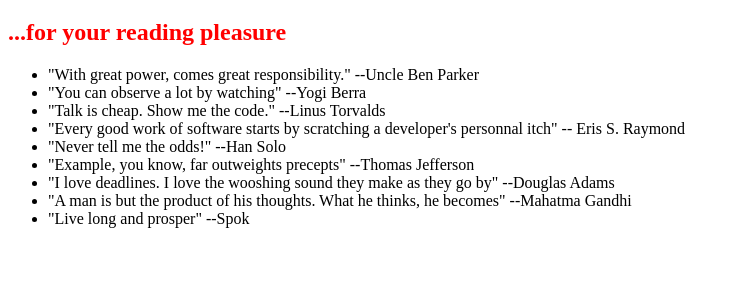
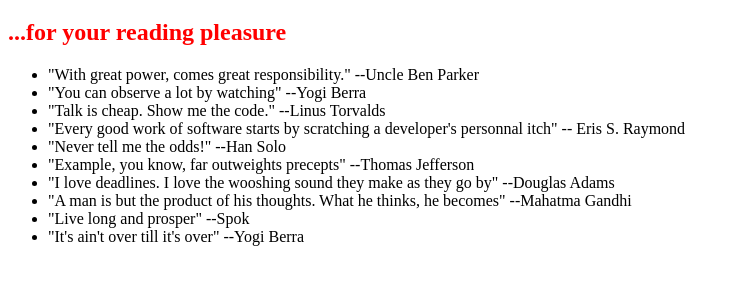
Before and after one commit to mowmow31/0main_openSAPrepo, a plain HTML site: page index.html in a window 1280 px wide. Shown: the part 61-346 px from the top of the page, without its empty margins (0-739 px from the left). Drawn offline with Linux system fonts and the light colour scheme.

Commit message:
Added 2nd Yogi Berra quote

```diff
--- a/index.html
+++ b/index.html
@@ -18,6 +18,7 @@
 		<li>"I love deadlines. I love the wooshing sound they make as they go by" --Douglas Adams</li>
 		<li>"A man is but the product of his thoughts. What he thinks, he becomes" --Mahatma Gandhi</li>
 		<li>"Live long and prosper" --Spok</li>
+		<li>"It's ain't over till it's over" --Yogi Berra</li>
 	</ul>
 </body>
 </html>
```
